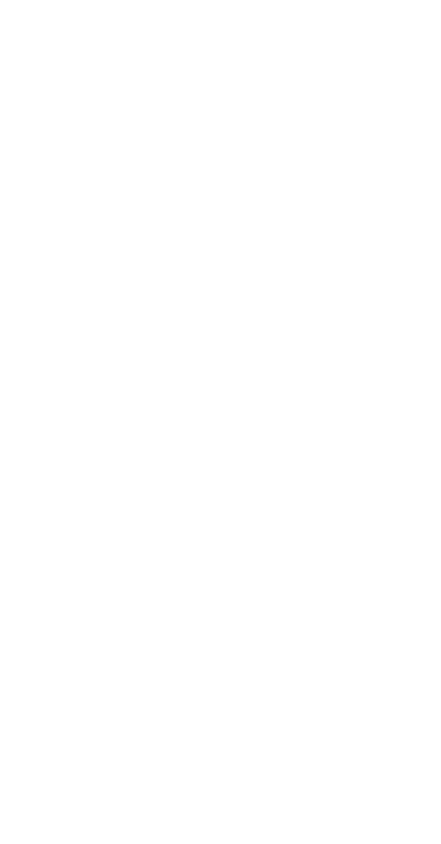
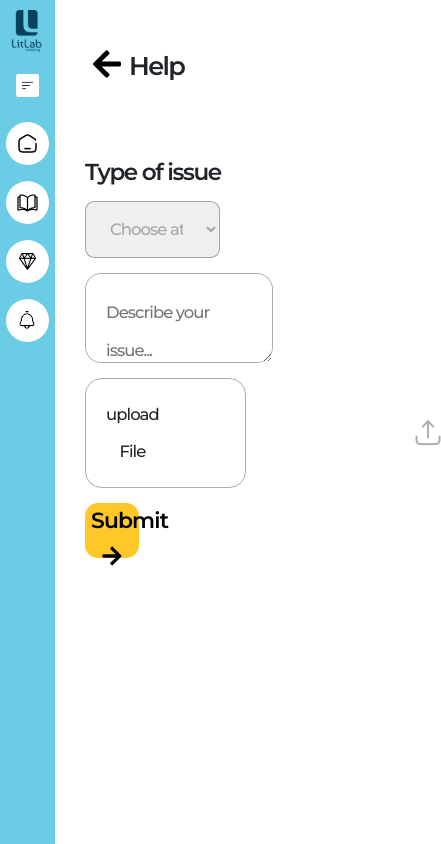
Before and after one commit to shamilbinumer/litlab-webapp-frontend, a React (Vite) app: page /help in a window 390 px wide. Before the commit this address had no page. Shown: the whole page, 441 px wide, since content can reach past the window. Built offline with nearby package versions, Linux system fonts and the light colour scheme; a web font is replaced by a local one.

Commit message:
Help responsive pending

```diff
--- a/src/App.jsx
+++ b/src/App.jsx
@@ -9,6 +9,7 @@ import MyProfile from "./components/MyProfile/MyProfile"
 import QuizAnalysis from "./components/QuizAnalysis/QuizAnalysis"
 import MyMockDetails from "./components/MyMockDetails/MyMockDetails"
 import MyCourses from "./components/MyCourses/MyCourses"
+import Help from "./components/HelpPage/Help"
 
 function App() {
 
@@ -26,6 +27,7 @@ function App() {
           <Route path="/quiz-analysis" Component={QuizAnalysis} />
           <Route path="/my-mock-details" Component={MyMockDetails} />
           <Route path="/my-course-details" Component={MyCourses} />
+          <Route path="/help" Component={Help} />
         </Routes>
       </BrowserRouter>
     </>
--- /dev/null
+++ b/src/components/HelpPage/Help.jsx
@@ -0,0 +1,50 @@
+import React from "react";
+import "./Help.scss";
+import { FaArrowLeft, FaArrowRight, FaUpload } from "react-icons/fa";
+import SideNave from "../common/SideNav/SideNave";
+
+const Help = () => {
+    return (
+        <div className="help-form-container">
+            <div className="sub-wrapper">
+                <div className="left-side">
+                    <SideNave />
+                </div>
+                <div className="right-side">
+
+                    <div className="help-wrapper">
+                        <button className="back-button">
+                            <FaArrowLeft />
+                        </button>
+                        <h2>Help</h2>
+                    </div>
+                    <form className="help-form">
+                        <label>Type of issue</label>
+                        <select>
+                            <option>Choose at least one option</option>
+                            <option>Bug Report</option>
+                            <option>Feature Request</option>
+                            <option>Other</option>
+                        </select>
+
+
+                        <textarea placeholder="Describe your issue..."></textarea>
+
+
+                        <div className="upload-box">
+                            <p>upload File</p>  <img src="/Images/upload.png" alt="" />
+                            <input type="file" />
+                        </div>
+
+                        <button type="submit" className="submit-button">
+                            Submit  <FaArrowRight/>
+                        </button>
+                    </form>
+                </div>
+            </div>
+
+        </div>
+    );
+};
+
+export default Help;
--- /dev/null
+++ b/src/components/HelpPage/Help.scss
@@ -0,0 +1,180 @@
+.help-form-container {
+    // max-width: 500px;
+    margin: auto;
+    padding: 20px;
+    background: #fff;
+    border-radius: 10px;
+    text-align: left;
+
+    .sub-wrapper {
+        display: flex;
+
+        .left-side {
+            width: 14%;
+            position: fixed;
+            top: 0;
+            left: 0;
+            height: 100vh;
+            overflow-y: auto;
+            z-index: 1000;
+        }
+
+        .right-side {
+            padding: 1rem;
+            position: relative;
+            width: 86%;
+            margin-left: 14%;
+
+            .help-wrapper {
+                display: flex;
+                align-items: center;
+                padding-bottom: 3rem;
+
+                .back-button {
+                    background: none !important;
+                    border: none;
+                    font-size: 2rem;
+                    cursor: pointer;
+                    margin-bottom: 10px;
+                }
+
+                h2 {
+                    font-family: "Montserrat";
+                    font-weight: 600;
+                    font-size: 25.68px;
+                    letter-spacing: -1.62px;
+                    margin: 0 !important;
+                    padding: 0 !important;
+
+                }
+            }
+
+
+            .help-form {
+                display: flex;
+                flex-direction: column;
+
+                label {
+                    font-family: Montserrat;
+                    font-weight: 600;
+                    font-size: 23.14px;
+                    line-height: 57.35px;
+                    letter-spacing: -1.43px;
+                    text-align: left;
+
+                }
+
+                select {
+                    width: 50%;
+                    height: 57px;
+                    top: 166px;
+                    left: 206px;
+                    border-width: 0.93px;
+                    border-radius: 9.32px;
+                    padding: 0px 20px !important;
+                    margin-bottom: 15px;
+                    font-family: Montserrat;
+                    border: 1.64px solid #04040454;
+                    font-weight: 500;
+                    font-size: 16.45px;
+                    line-height: 37.18px;
+                    letter-spacing: -0.93px;
+                    color: #A7A6A4;
+                }
+
+                ::placeholder {
+                    font-family: Montserrat;
+                    font-weight: 500;
+                    font-size: 16.45px;
+                    line-height: 37.18px;
+                    letter-spacing: -0.93px;
+                    text-align: left;
+
+                }
+
+                textarea {
+                    width: 70%;
+                    margin-bottom: 15px;
+                    border-radius: 16.44px;
+                    padding: 20px;
+                    border: 1.64px solid #04040454;
+
+                }
+
+                .upload-box {
+                    width: 60%;
+                    height: 110px;
+                    border: 1.64px solid #04040454;
+                    display: flex;
+                    align-items: center;
+
+                    border-radius: 16.44px;
+
+                }
+
+
+
+                :focus {
+                    outline: none;
+                }
+
+                .upload-box {
+                    display: flex;
+                    align-items: center;
+                    justify-content: start;
+                    cursor: pointer;
+                    margin-bottom: 15px;
+                    padding-left: 20px;
+                    gap: 16rem;
+                    position: relative;
+
+
+                    p {
+                        padding: 0 !important;
+                        margin: 0 !important;
+                        font-family: Montserrat;
+                        font-weight: 500;
+                        font-size: 16.45px;
+                        line-height: 37.07px;
+                        letter-spacing: -0.93px;
+                        text-align: center;
+
+                    }
+
+                    .upload-icon {
+                        font-size: 20px;
+                    }
+
+                    input {
+                        position: absolute;
+                        opacity: 0;
+                        width: 100%;
+                        height: 100%;
+                        cursor: pointer;
+                    }
+                }
+
+                .submit-button {
+                    width: 20%;
+                    height: 55px;
+                    border: none;
+                    border-radius: 12.91px;
+                    background: #FFC727;
+                    font-family: Montserrat;
+                    font-weight: 600;
+                    font-size: 21.86px;
+                    line-height: 33.65px;
+                    letter-spacing: -0.84px;
+                    text-align: center;
+
+
+
+                    &:hover {
+                        background: #ffbb00;
+                    }
+                }
+            }
+        }
+    }
+
+}
```
Also changed, not shown: public/Images/upload.png (added).
